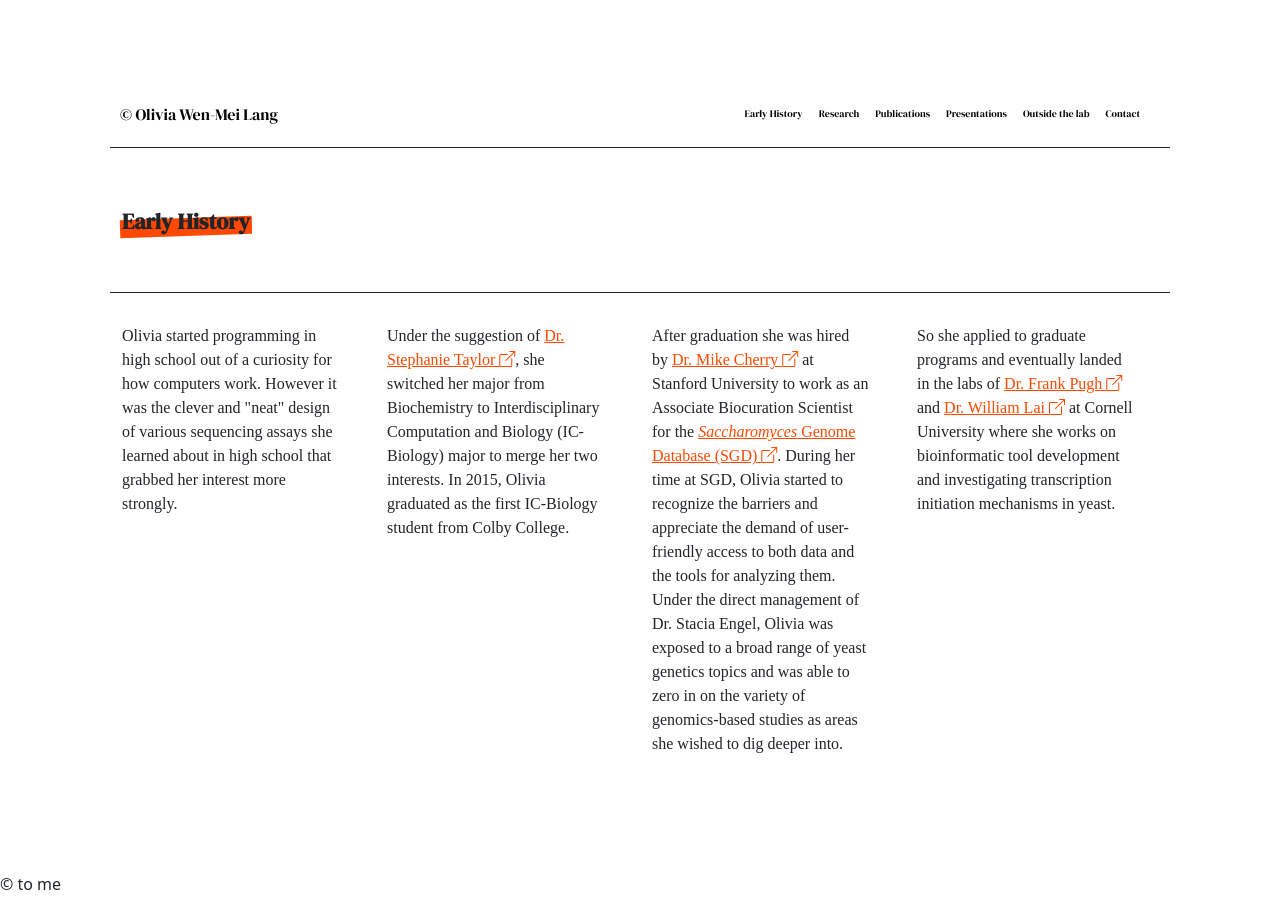
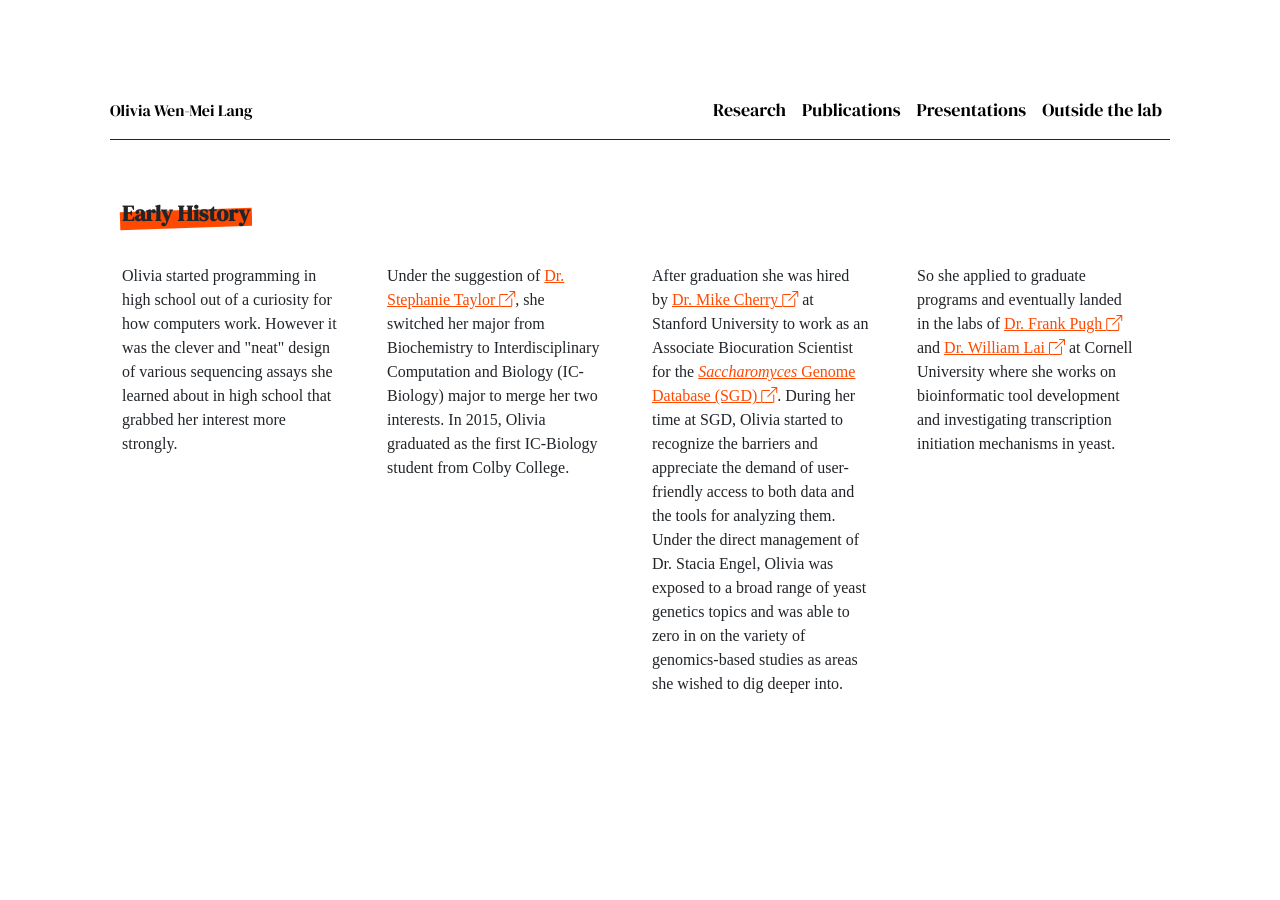
Before and after one commit to owlang/owlang.github.io, a Jekyll site: the page built from subpage/history.html, in a window 1280 px wide. Built offline with Jekyll 4.4.1, drawn with Linux system fonts in a browser that asks for light colours; nearby versions of some CDN libraries; some web fonts are replaced.

Commit message:
refactor navbar and drop history tab
Restructure navbar to liquid style formatting of pugh lab website, reduce unused div tags while updating
Remove history from navbar (hide)
Remove history-related CSS that clutters up the CSS files (circle, timeline-line, timeline-separator)
Remove copyright symbol from navbar (i dont like it)
Remove history from navpanel on homepage (replace with link to pugh lab)
Remove email contact from navpanel and navbar
Remove copyright symbol from footer

```diff
--- /dev/null
+++ b/_includes/navigation.html
@@ -0,0 +1,28 @@
+<div class="line_nav">
+  <div class="center copyright">
+    <a class="nav-link" href="/index.html">
+      <span class="text-center cr_text">{{ site.title }}</span>
+    </a>
+  </div>
+  <nav class="navbar navbar-expand-lg ">
+      <!-- Collapsed NavBar button -->
+      <button class="navbar-toggler" id="btnCollapse" type="button" data-bs-toggle="collapse"
+          data-bs-target="#navbarNavAltMarkup" aria-controls="navbarNavAltMarkup"
+          aria-expanded="false" aria-label="Toggle navigation">
+        <span class="navbar-toggler-icon"></span>
+      </button>
+      <!-- Main NavBar content -->
+      <div class="collapse navbar-collapse" id="navbarNavAltMarkup">
+        <div class="navbar-nav">
+          {% for item in site.data.navigation %}
+            <a class="nav-link" href="{{ item.link }}"
+                {% if page.url == item.link %}
+                class="something"
+                {% endif %}>
+                {{ item.name }}
+            </a>
+          {% endfor %}
+        </div>
+      </div>
+  </nav>
+</div>
--- a/_layouts/default.html
+++ b/_layouts/default.html
@@ -24,34 +24,7 @@
     <!-- Animated container for shadow box page -->
     <section class="customized_container animate-left">
         <!-- Navigation -->
-        <div class="line_nav">
-            <div class="center copyright">
-                <a class="nav-link" href="/index.html">
-                    <span class="text-center cr_text">&copy; {{ site.title }}</span>
-                </a>
-            </div>
-            <div class="nav">
-                <nav class="navbar navbar-expand-lg ">
-                    <div class="container-fluid">
-                        <button class="navbar-toggler" id="btnCollapse" type="button" data-bs-toggle="collapse"
-                            data-bs-target="#navbarNavAltMarkup" aria-controls="navbarNavAltMarkup"
-                            aria-expanded="false" aria-label="Toggle navigation">
-                            <span class="navbar-toggler-icon"></span>
-                        </button>
-                        <div class="collapse navbar-collapse" id="navbarNavAltMarkup">
-                            <div class="navbar-nav">
-                                <a class="nav-link" href="/subpage/history.html">Early History</a>
-                                <a class="nav-link" href="/subpage/research.html">Research</a>
-                                <a class="nav-link" href="/subpage/publications.html">Publications</a>
-                                <a class="nav-link" href="/subpage/talks.html">Presentations</a>
-                                <a class="nav-link" href="/subpage/outsidethelab.html">Outside the lab</a>
-                                <a class="nav-link" href="mailto:{{ site.email }}">Contact</a>
-                            </div>
-                        </div>
-                    </div>
-                </nav>
-            </div>
-        </div>
+		{% include navigation.html %}
         <!-- Content -->
         <div class="row" id="content">
             <!-- Title of page-->
@@ -67,9 +40,8 @@
         crossorigin="anonymous"></script>
     <!-- <script type="text/javascript" src="../script.js"></script> -->
 
-    <footer>
-        &copy; to me
-    </footer>
+  <footer></footer>
+
 </body>
 
 </html>
--- a/assets/css/subpage.css
+++ b/assets/css/subpage.css
@@ -182,7 +182,7 @@ strong::before {
 .line_nav {
   display: flex;
   border-bottom: 1.5px solid;
-  padding: 10px;
+  /* padding: 10px; */
   font-family: "DM Serif Display", serif;
   justify-content: space-between;
   margin: 0px 30px 0px 30px;
@@ -208,30 +208,6 @@ strong::before {
 /*-------------History content-------------*/
 #content {
   margin: 60px 30px 30px 30px;
-}
-
-.circle {
-  position: absolute;
-  top: 17.4rem;
-  width: 20px;
-  height: 20px;
-  -webkit-border-radius: 20px;
-  -moz-border-radius: 20px;
-  border-radius: 20px;
-  background: #ff4800;
-}
-
-.timeline-line {
-  border-bottom: 1.3px solid;
-  padding: 10px;
-  font-family: "DM Serif Display", serif;
-  margin-top: 30px;
-  opacity: 100;
-}
-
-.timeline-separator {
-  border-bottom: 1.3px solid;
-  opacity: 0;
 }
 
 /*-------------Research interests content-------------*/
@@ -276,16 +252,12 @@ strong::before {
 /*----------------- responsive setting--------------------*/
 @media (max-width: 1680px) {
 
-  /*Check*/
-  /* body {
-  background: rgb(224, 222, 222);
-  } */
   .customized_container {
     margin: 80px;
   }
 
   .nav-link {
-    font-size: 16px;
+    font-size: 18px;
   }
 
   .copyright {
@@ -321,105 +293,17 @@ strong::before {
     padding: 30px 0px 20px 0px;
   }
 
-  .circle {
-    position: absolute;
-    top: 15.9rem;
-    width: 15px;
-    height: 15px;
-    -webkit-border-radius: 15px;
-    -moz-border-radius: 15px;
-    border-radius: 15px;
-    background: #ff4800;
-  }
-}
-
-@media (max-width: 1536px) {
-  .circle {
-    position: absolute;
-    top: 16rem;
-    width: 15px;
-    height: 15px;
-    -webkit-border-radius: 15px;
-    -moz-border-radius: 15px;
-    border-radius: 15px;
-    background: #ff4800;
-  }
-
-}
-
-@media (max-width: 1440px) {
-  .circle {
-    position: absolute;
-    top: 16rem;
-    width: 15px;
-    height: 15px;
-    -webkit-border-radius: 15px;
-    -moz-border-radius: 15px;
-    border-radius: 15px;
-    background: #ff4800;
-  }
-
-}
-
-@media (max-width: 1340px) {
-  .circle {
-    position: absolute;
-    top: 15.6rem;
-    width: 15px;
-    height: 15px;
-    -webkit-border-radius: 15px;
-    -moz-border-radius: 15px;
-    border-radius: 15px;
-    background: #ff4800;
-  }
-
-  .nav-link {
-    font-size: 12px;
-  }
-
-  .copyright {
-    font-size: 12px;
-  }
-}
-
-@media (max-width: 1280px) {
-  .circle {
-    display: none;
-  }
-
-  .nav-link {
-    font-size: 10px;
-  }
-
-  .copyright {
-    font-size: 10px;
-  }
 }
 
 @media (max-width: 1000px) {
 
-  /* body {
-  background: rgb(255, 179, 179);
-  } */
   .customized_container {
     margin: 20px;
-  }
-
-  .circle {
-    display: none;
   }
 
   #content {
     display: flex;
     flex-direction: column;
-  }
-
-  .timeline-line {
-    opacity: 0;
-  }
-
-  .timeline-separator {
-    opacity: 100;
   }
 
   .publication {
```
Also changed, not shown: _data/navigation.yml (added, +8 -0 lines), index.html (+5 -13 lines).
